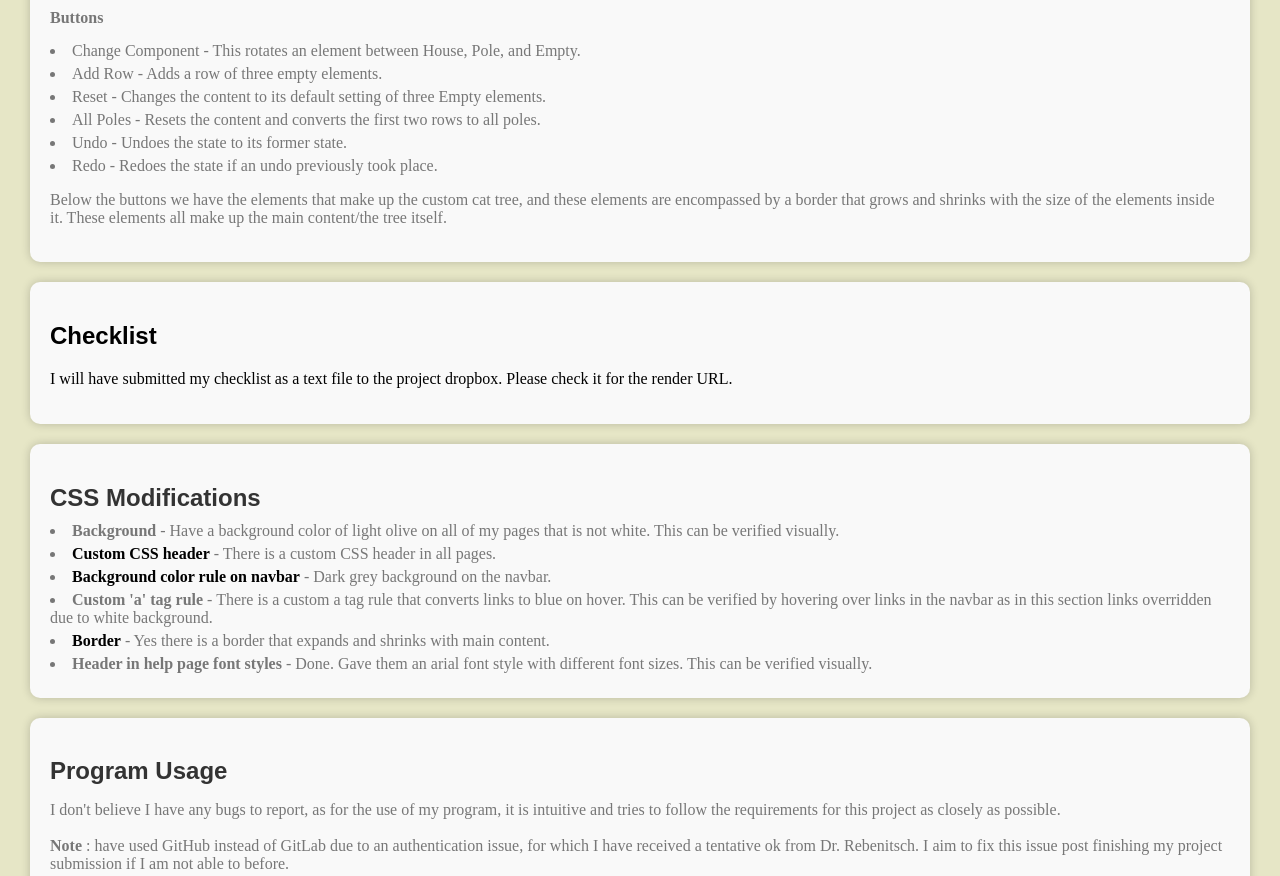
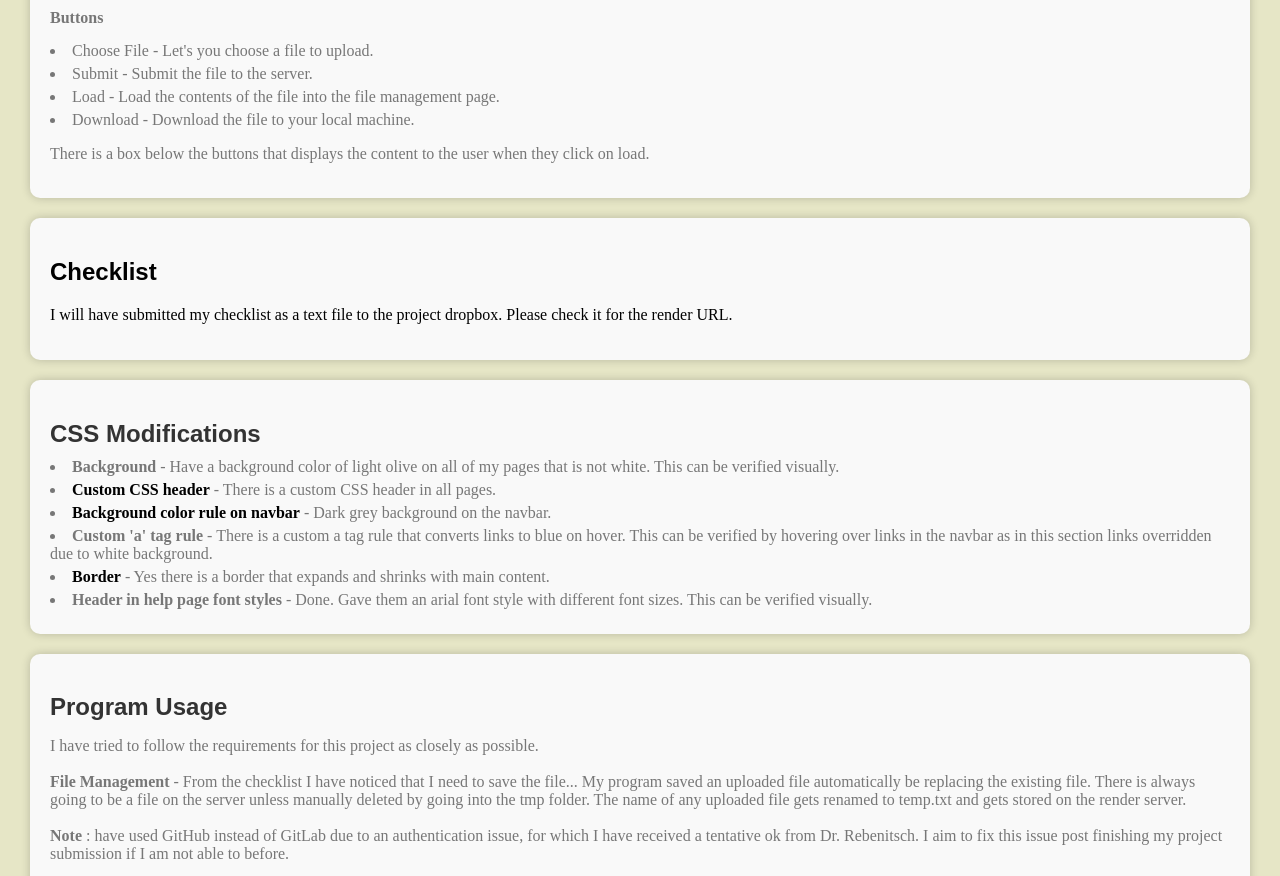
Before and after one commit to JonathanAlexMasc/web-project, a website: page src/help/help.html in a window 1280 px wide. Shown: the part 880-1756 px from the top of the page. Drawn offline with Linux system fonts and the light colour scheme.

Commit message:
updated help page more

```diff
--- a/src/help/help.html
+++ b/src/help/help.html
@@ -65,17 +65,13 @@
             <h3>The File Management Page</h3>
             <p>
                 <b>Buttons</b>
-                <li>Change Component - This rotates an element between House, Pole, and Empty.</li>
-                <li>Add Row - Adds a row of three empty elements.</li>
-                <li>Reset - Changes the content to its default setting of three Empty elements.</li>
-                <li>All Poles - Resets the content and converts the first two rows to all poles.</li>
-                <li>Undo - Undoes the state to its former state.</li>
-                <li>Redo - Redoes the state if an undo previously took place.</li>
+                <li>Choose File - Let's you choose a file to upload.</li>
+                <li>Submit - Submit the file to the server.</li>
+                <li>Load - Load the contents of the file into the file management page.</li>
+                <li>Download - Download the file to your local machine.</li>
             </p>
             <p>
-                Below the buttons we have the elements that make up the custom cat tree, and these elements are
-                encompassed by a border that grows and shrinks with the size of the elements inside it. These elements
-                all make up the main content/the tree itself.
+                There is a box below the buttons that displays the content to the user when they click on load.
             </p>
 
         </section>
@@ -101,8 +97,13 @@
         <section id="program-usage">
             <h2>Program Usage</h2>
             <p>
-                I don't believe I have any bugs to report, as for the use of my program, it is
-                intuitive and tries to follow the requirements for this project as closely as possible.
+                I have tried to follow the requirements for this project as closely as possible.
+                <br>
+                <br>
+                <b>File Management</b> - From the checklist I have noticed that I need to save the file... My program
+                saved an uploaded file automatically be replacing the existing file. There is always going to be a file on the
+                server unless manually deleted by going into the tmp folder. The name of any uploaded file gets renamed to
+                temp.txt and gets stored on the render server.
                 <br>
                 <br>
                 <b>Note</b> :  have used GitHub instead of GitLab due to an authentication issue, for which I have received
```
Also changed, not shown: 1 other file.
